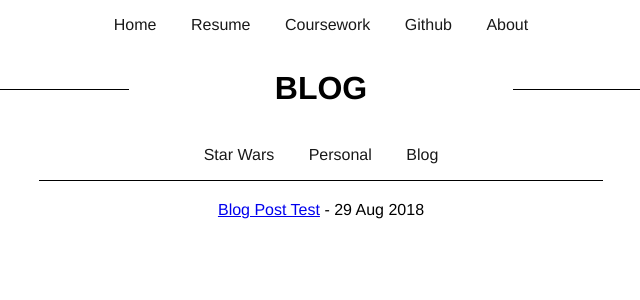
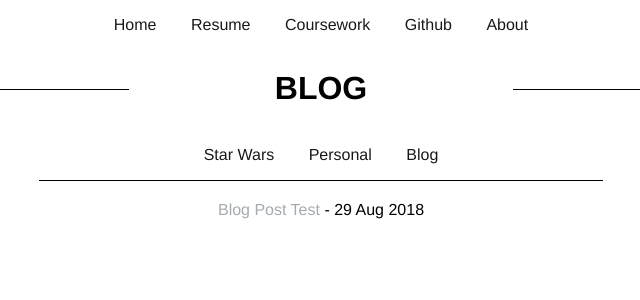
Before and after one commit to declansullivan/static-html-site, a Jekyll site: the page built from about/blog/index.html, in a window 1280 px wide. Shown: the top 300 px of the page, without its empty margins (319-959 px from the left). Built offline with Jekyll 4.4.1, drawn with Linux system fonts in a browser that asks for light colours.

Commit message:
Update main.css

```diff
--- a/css/main.css
+++ b/css/main.css
@@ -164,13 +164,19 @@ body {
   color: #525658;
 }
 
-.posthead a {
+.postlist a {
   color: #A3ABB0;
   text-decoration: none;
 }
 
-.posthead a:hover {
+.postlist a:hover {
   color: #525658;
+}
+
+.postlist {
+  list-style-type: none;
+  margin: 0;
+  padding: 20px 0 0 0;
 }
 
 .post {
@@ -187,12 +193,6 @@ body {
 .post .posthead {
   font-size: 120%;
   text-align: center;
-}
-
-.postlist {
-  list-style-type: none;
-  margin: 0;
-  padding: 20px 0 0 0;
 }
 
 /* Mobile CSS */
```
